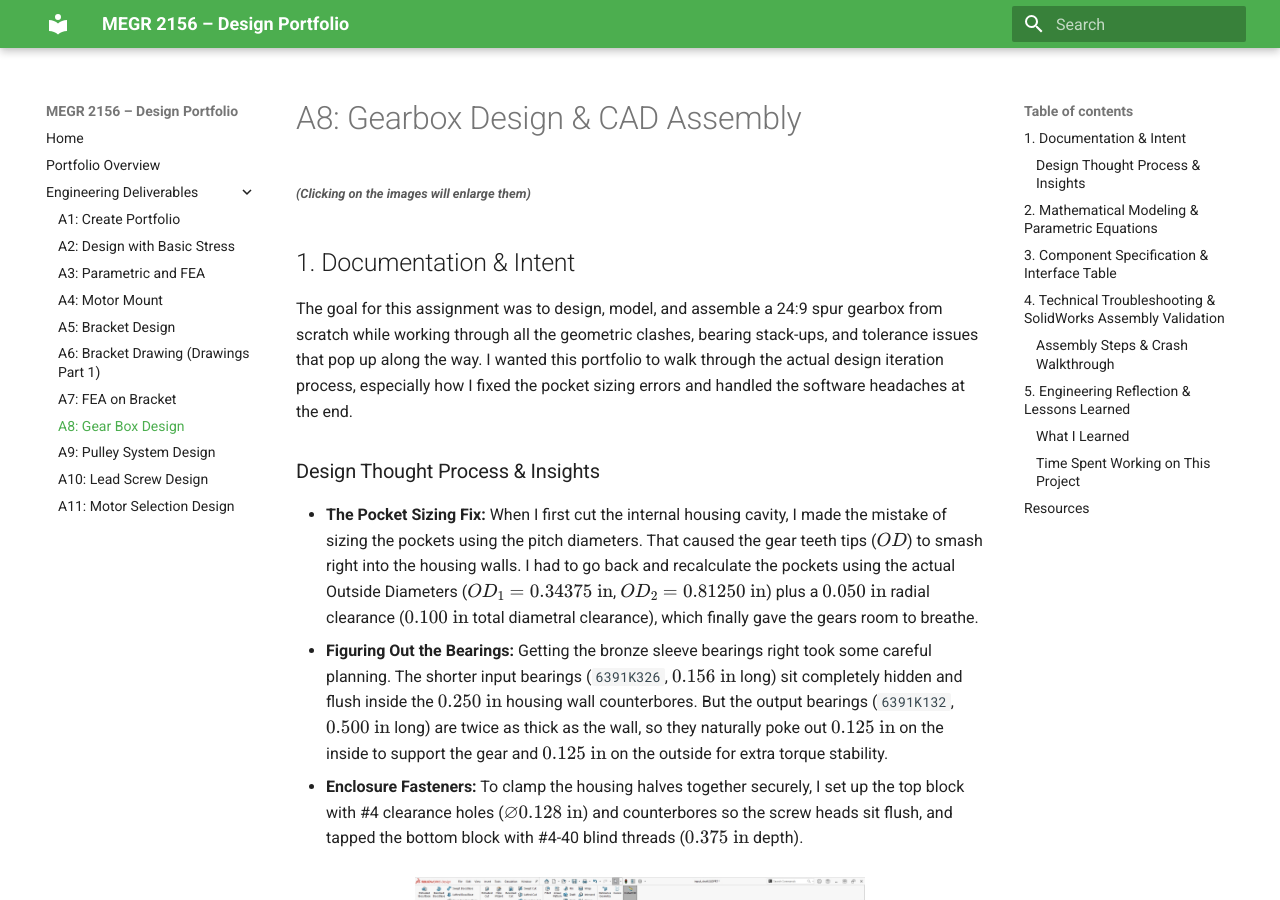
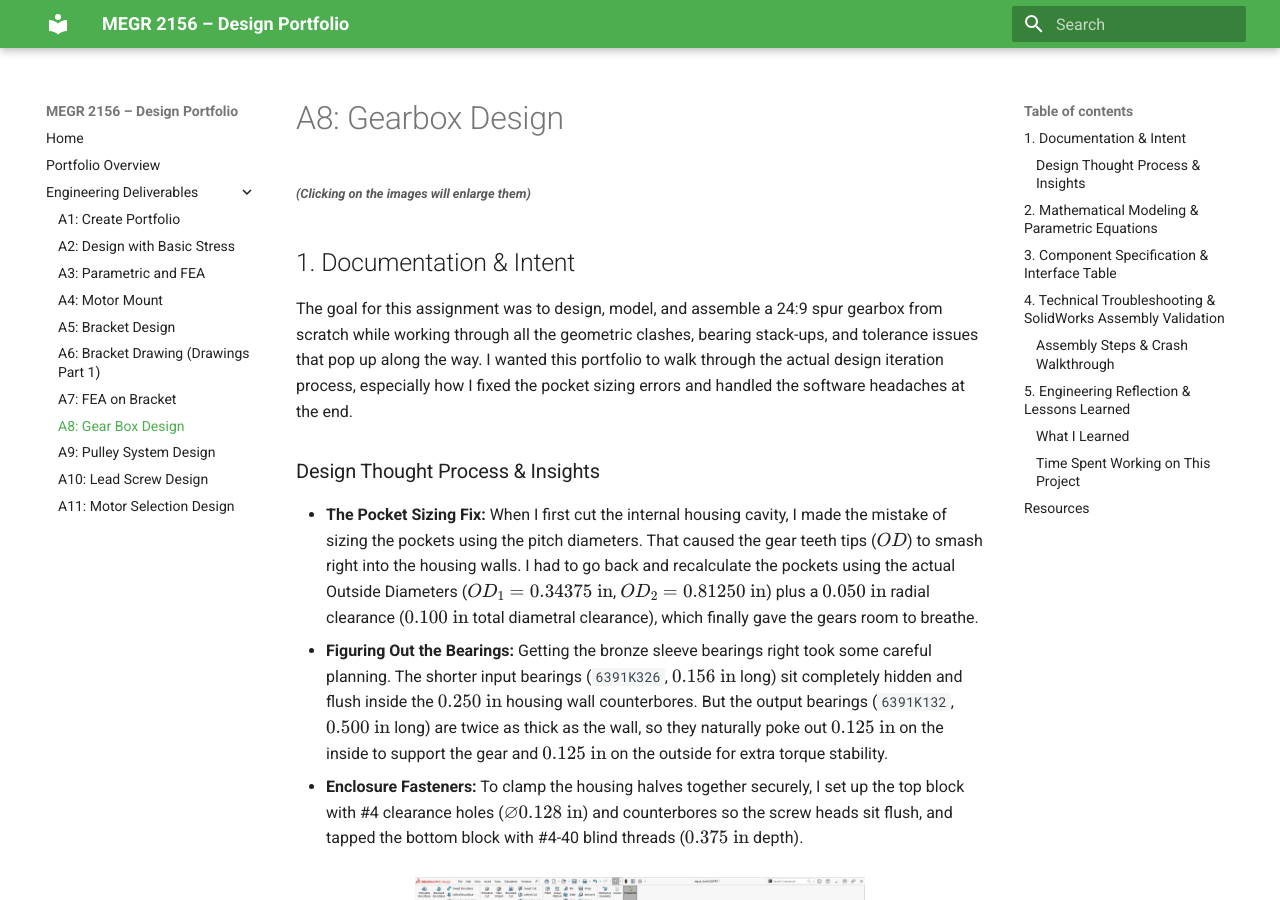
Before and after one commit to rhoang628/megr2156-portfolio, an MkDocs documentation site: the page built from docs/assignments/A08/index.md, in a window 1280 px wide and 900 px high. Built offline with MkDocs 1.6.1 and Material for MkDocs 9.7.7, drawn with Linux system fonts in a browser that asks for light colours.

Commit message:
Update title of A8 assignment to 'Gearbox Design'

```diff
--- a/docs/assignments/A08/index.md
+++ b/docs/assignments/A08/index.md
@@ -1,4 +1,4 @@
-# A8: Gearbox Design & CAD Assembly
+# A8: Gearbox Design
 
 <small>***(Clicking on the images will enlarge them)***</small>
 
```
